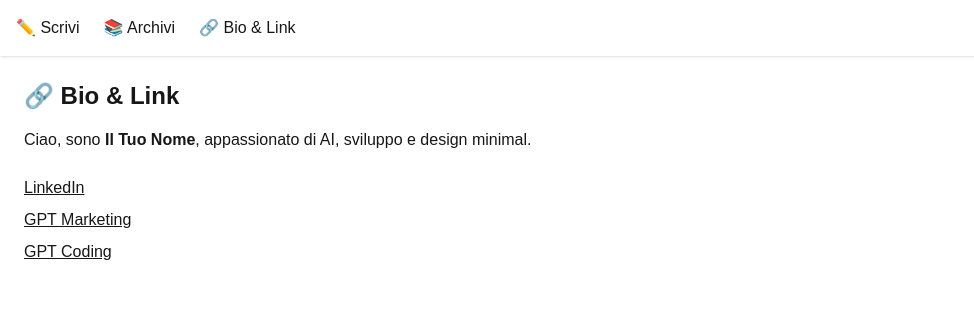
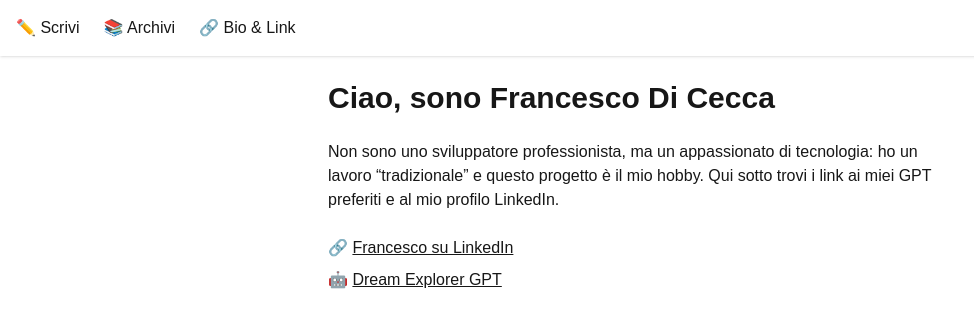
Before and after one commit to paromeosi/my-notebook, a Next.js app: page /bio in a window 1280 px wide. Shown: the top 328 px of the page, without its empty margins (0-974 px from the left). Built offline with nearby package versions, Linux system fonts and the light colour scheme.

Commit message:
feat: aggiorna bio con i tuoi dati reali e link Dream Explorer + LinkedIn

```diff
--- a/src/pages/bio.js
+++ b/src/pages/bio.js
@@ -1,30 +1,39 @@
+// src/pages/bio.js
+import Link from 'next/link'
+
 export default function Bio() {
   return (
-    <div className="min-h-screen p-6">
-      <h1 className="text-2xl font-bold">🔗 Bio & Link</h1>
-      <p className="mt-4 max-w-lg">
-        Ciao, sono <strong>Il Tuo Nome</strong>, appassionato di AI, sviluppo e design minimal.
+    <div className="p-6 max-w-2xl mx-auto space-y-6">
+      <h1 className="text-3xl font-bold">Ciao, sono Francesco Di Cecca</h1>
+      <p>
+        Non sono uno sviluppatore professionista, ma un appassionato di tecnologia:
+        ho un lavoro “tradizionale” e questo progetto è il mio hobby.
+        Qui sotto trovi i link ai miei GPT preferiti e al mio profilo LinkedIn.
       </p>
-      <ul className="mt-6 space-y-2">
+      <ul className="space-y-2">
         <li>
-          <a href="https://www.linkedin.com/in/tuo-profilo" target="_blank" rel="noopener noreferrer"
-             className="underline hover:text-indigo-600">
-            LinkedIn
+          🔗{' '}
+          <a
+            href="https://www.linkedin.com/in/francesco-di-cecca/"
+            target="_blank"
+            rel="noopener noreferrer"
+            className="underline hover:text-indigo-600"
+          >
+            Francesco su LinkedIn
           </a>
         </li>
         <li>
-          <a href="https://example.com/gpt/marketing" target="_blank" rel="noopener noreferrer"
-             className="underline hover:text-indigo-600">
-            GPT Marketing
-          </a>
-        </li>
-        <li>
-          <a href="https://example.com/gpt/coding" target="_blank" rel="noopener noreferrer"
-             className="underline hover:text-indigo-600">
-            GPT Coding
+          🤖{' '}
+          <a
+            href="https://chatgpt.com/g/g-CQm7LOrMb-dream-explorer"
+            target="_blank"
+            rel="noopener noreferrer"
+            className="underline hover:text-indigo-600"
+          >
+            Dream Explorer GPT
           </a>
         </li>
       </ul>
     </div>
-  );
+  )
 }
```
